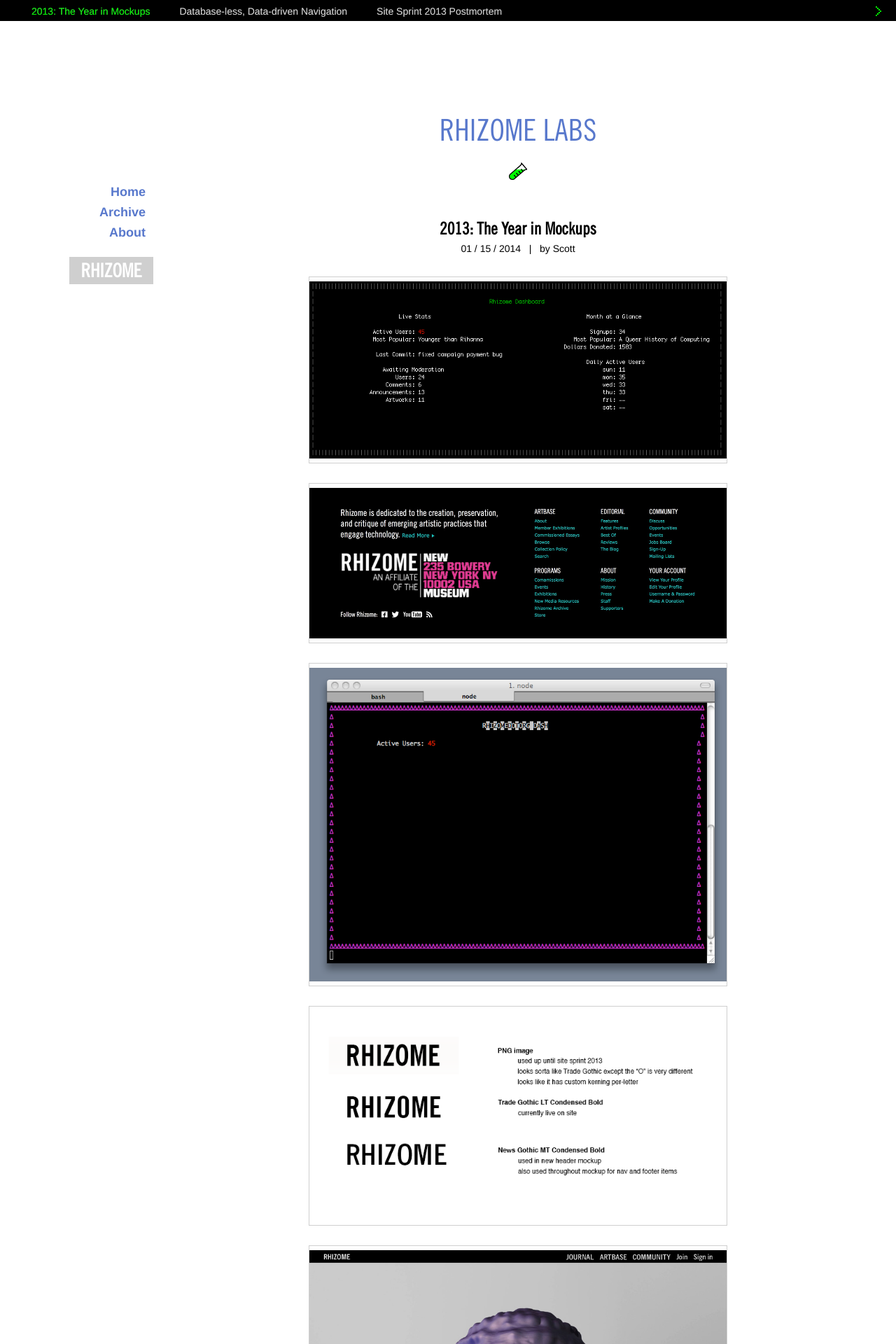
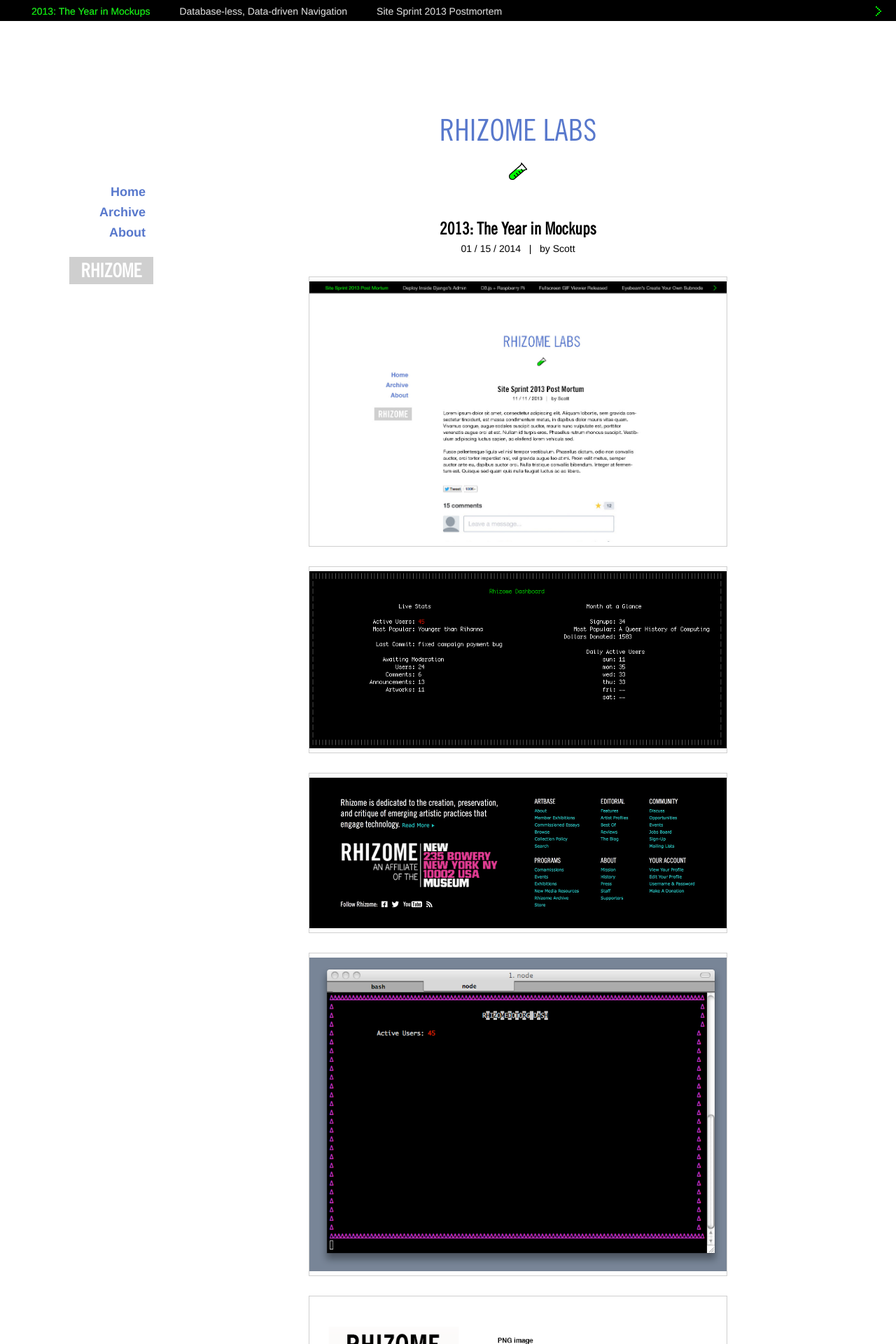
Before and after one commit to rhizomedotorg/rhizomedotorg.github.io, a Jekyll site: the page built from _posts/2014-01-15-the-year-in-mockups.markdown, in a window 1280 px wide. Shown: the top 1920 px of the page at 70% size. Built offline with Jekyll 4.4.1, drawn with Linux system fonts in a browser that asks for light colours; comment, search, counter and statistics services are not loaded.

Commit message:
tweaked year in mockups post

```diff
--- a/_posts/2014-01-15-the-year-in-mockups.markdown
+++ b/_posts/2014-01-15-the-year-in-mockups.markdown
@@ -6,13 +6,13 @@
 author: "Scott"
 ---
 
+{% include image.html url="/assets/img/mockups/dev-blog-mockup.jpg" %}
+<!--more-->
 {% include image.html url="/assets/img/mockups/dash_concept1.png" %}
 {% include image.html url="/assets/img/mockups/pia-lisa_rhiz-site-mock2.jpg" %}
-<!--more-->
 {% include image.html url="/assets/img/mockups/dash_concept2.png" %}
 {% include image.html url="/assets/img/mockups/logo-comparison.png" %}
 {% include image.html url="/assets/img/mockups/frontpage-willendorf.jpg" %}
 {% include image.html url="/assets/img/mockups/sloppy.jpg" %}
 {% include image.html url="/assets/img/mockups/phat-mockup2.jpg" %}
-{% include image.html url="/assets/img/mockups/dev-blog-mockup.jpg" %}
 {% include image.html url="/assets/img/mockups/rhizome-dalai-lama.jpg" %}
```
